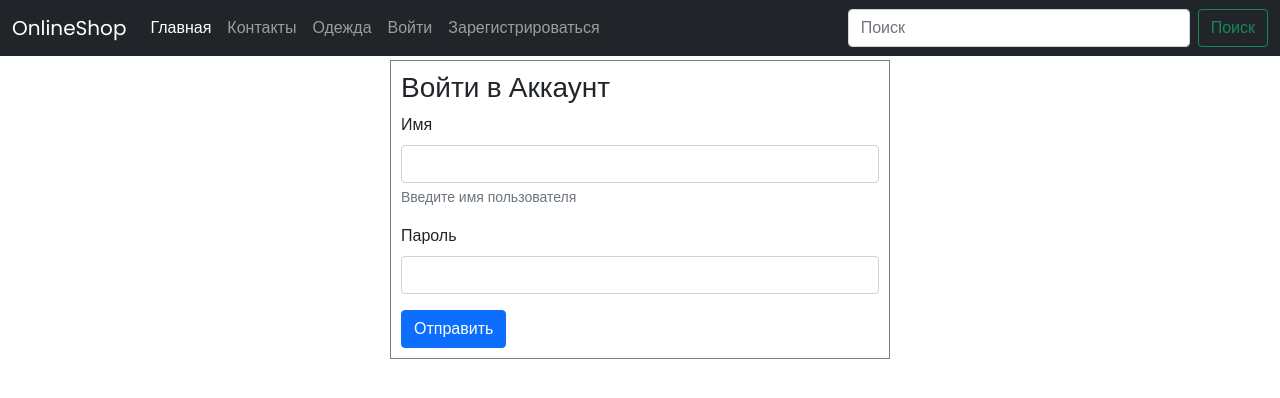
After one commit to Sherdos/OnlineShopDjango, a Django app: page /login/ in a window 1280 px wide. The commit adds this page. Shown: the top 398 px of the page. Run offline with Django 5.2, Linux system fonts and the light colour scheme.

Commit message:
added users, form model

```diff
--- a/product/static/css/style.css
+++ b/product/static/css/style.css
@@ -428,3 +428,10 @@ p {
 #banner-3 h3 span {
     color: #ff0000;
 }
+
+.auth-form {
+    width: 500px;
+    margin: auto;
+    padding: 10px;
+    border: 1px solid gray;
+}
--- a/product/templates/base.html
+++ b/product/templates/base.html
@@ -22,8 +22,7 @@
 
         {% endblock content %}
     </div>
-    <script src="https://cdn.jsdelivr.net/npm/@popperjs/core@2.9.2/dist/umd/popper.min.js" integrity="sha384-IQsoLXl5PILFhosVNubq5LC7Qb9DXgDA9i+tQ8Zj3iwWAwPtgFTxbJ8NT4GN1R8p" crossorigin="anonymous"></script>
-    <script src="https://cdn.jsdelivr.net/npm/bootstrap@5.0.2/dist/js/bootstrap.min.js" integrity="sha384-cVKIPhGWiC2Al4u+LWgxfKTRIcfu0JTxR+EQDz/bgldoEyl4H0zUF0QKbrJ0EcQF" crossorigin="anonymous"></script>
     <script src="https://cdn.jsdelivr.net/npm/bootstrap@5.0.2/dist/js/bootstrap.bundle.min.js" integrity="sha384-MrcW6ZMFYlzcLA8Nl+NtUVF0sA7MsXsP1UyJoMp4YLEuNSfAP+JcXn/tWtIaxVXM" crossorigin="anonymous"></script>
+
 </body>
 </html>
--- /dev/null
+++ b/product/templates/components/auth/form_auth.html
@@ -0,0 +1,22 @@
+<form class="auth-form" method="post">
+    {% csrf_token %}
+    <h3>{{title}}</h3>
+    <div class="mb-3">
+      <label for="exampleInputEmail1" class="form-label">Имя</label>
+      <input name="username" type="text" class="form-control" id="exampleInputEmail1" aria-describedby="emailHelp">
+      <div id="emailHelp" class="form-text">Введите имя пользователя</div>
+    </div>
+
+    {% if title == 'Заригистрироваться в Аккаунт' %}
+        <div class="mb-3">
+        <label for="exampleInputPassword1" class="form-label">Почта</label>
+        <input name="email" type="email" class="form-control" id="exampleInputPassword1">
+      </div>
+    {% endif %}
+
+    <div class="mb-3">
+      <label for="exampleInputPassword1" class="form-label">Пароль</label>
+      <input name="password" type="password" class="form-control" id="exampleInputPassword1">
+    </div>
+    <button type="submit" class="btn btn-primary">Отправить</button>
+  </form>
--- a/product/templates/components/header/links.html
+++ b/product/templates/components/header/links.html
@@ -8,4 +8,24 @@
     <li class="nav-item">
       <a class="nav-link" href="{% url 'products' %}">Одежда</a>
     </li>
+    {% if not  request.user.is_authenticated %}
+    <li class="nav-item">
+      <a class="nav-link" href="{% url 'login' %}">Войти</a>
+    </li>
+    <li class="nav-item">
+      <a class="nav-link" href="{% url 'register' %}">Зарегистрироваться</a>
+    </li>
+    {% else %}
+    <li class="nav-item dropdown">
+      <a class="nav-link dropdown-toggle" href="#" id="navbarDropdown" role="button" data-bs-toggle="dropdown" aria-expanded="false">
+        {{request.user.username}}
+      </a>
+      <ul class="dropdown-menu bg-dark dropdown-menu-dark" aria-labelledby="navbarDropdown">
+        <li><a class="dropdown-item" href="#">Action</a></li>
+        <li><a class="dropdown-item" href="#">Another action</a></li>
+        <li><hr class="dropdown-divider"></li>
+        <li><a class="dropdown-item" href="{% url 'logout' %}">Выйти</a></li>
+      </ul>
+    </li>
+    {% endif %}
   </ul>
--- /dev/null
+++ b/product/templates/pages/login.html
@@ -0,0 +1,6 @@
+{% extends 'base.html' %}
+
+
+{% block content %}
+    {% include 'components/auth/form_auth.html' %}
+{% endblock content %}
--- a/product/urls.py
+++ b/product/urls.py
@@ -5,4 +5,7 @@ urlpatterns = [
     path('products/', v.products, name='products'),
     path('product/show/<int:pk>', v.show_product, name='show_product'),
     path('product/search/', v.search, name='search'),
+    path('login/', v.login_user, name='login'),
+    path('register/', v.register_user, name='register'),
+    path('logout/', v.logout_user, name='logout'),
 ]
--- a/product/utils.py
+++ b/product/utils.py
@@ -1,6 +1,7 @@
 
 
 from product.models import Product
+
 
 
 def search_product(request):
--- a/product/views.py
+++ b/product/views.py
@@ -1,8 +1,11 @@
-from django.shortcuts import render
+from django.shortcuts import redirect, render
 
 from product.forms import Review
 from product.models import Product
 from product.utils import search_product
+from django.contrib.auth.models import User
+from django.contrib.auth import login, authenticate, logout
+
 # Create your views here.
 
 def index(request):
@@ -48,3 +51,34 @@ def search(request):
         'cards':cards
     }
     return render(request, template_name ,context)
+
+def login_user(request):
+    template_name = 'pages/login.html'
+    if request.method == 'POST':
+        username = request.POST.get('username')
+        password = request.POST.get('password')
+        user = authenticate(request, username=username, password=password)
+        login(request, user)
+        return redirect('index')
+    context = {
+        'title':"Войти в Аккаунт",
+    }
+    return render(request, template_name ,context)
+
+def register_user(request):
+    template_name = 'pages/login.html'
+    if request.method == 'POST':
+        username = request.POST.get('username')
+        email = request.POST.get('email')
+        password = request.POST.get('password')
+        user = User.objects.create_user(username, email, password)
+        login(request, user)
+        return redirect('index')
+    context = {
+        'title':"Заригистрироваться в Аккаунт",
+    }
+    return render(request, template_name ,context)
+
+def logout_user(request):
+    logout(request)
+    return redirect('index')
```
Also changed, not shown: example.txt (added, +9 -0 lines), product/forms.py (+8 -15 lines), product/models.py (+33 -1 lines), product/migrations/0007_review.py (added).
